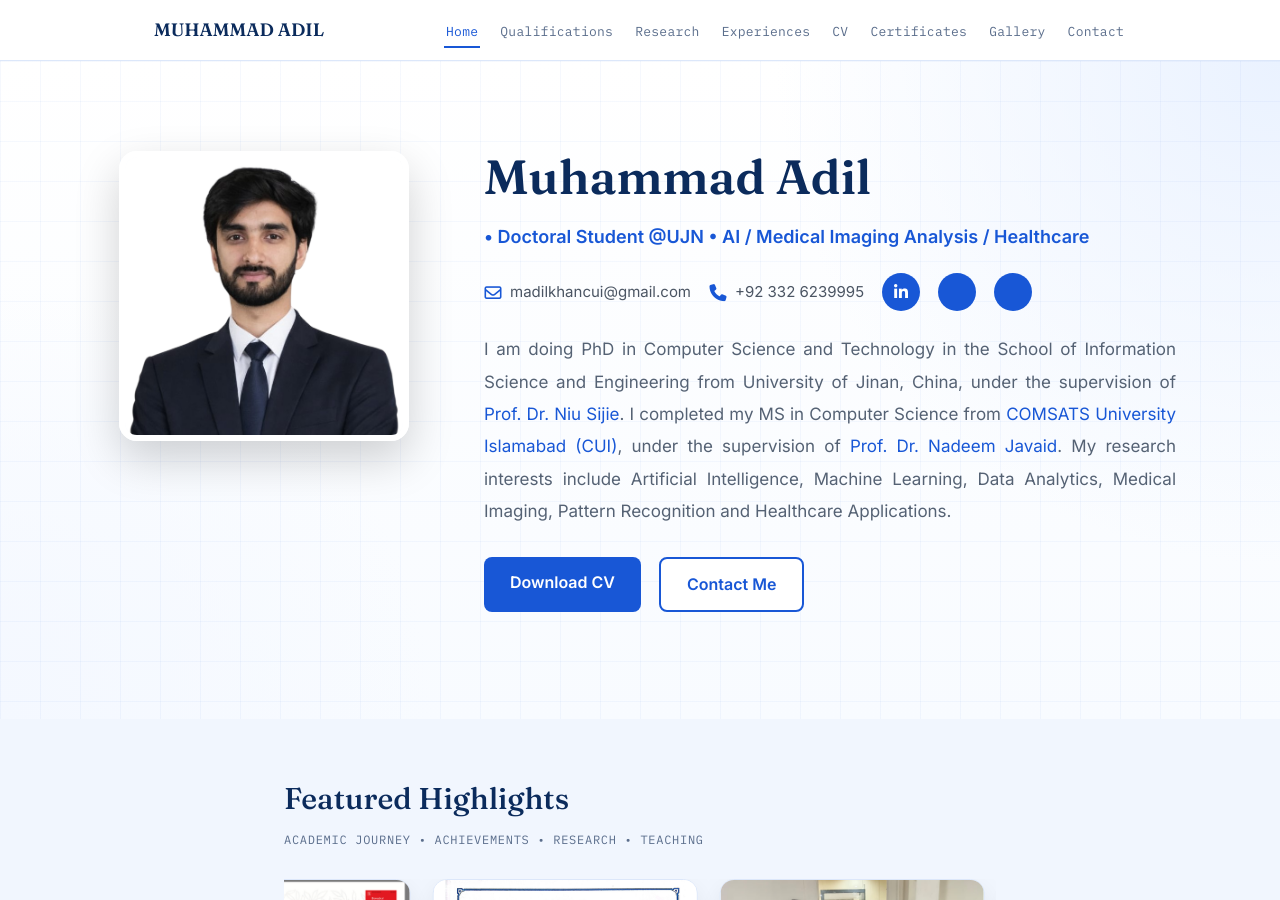
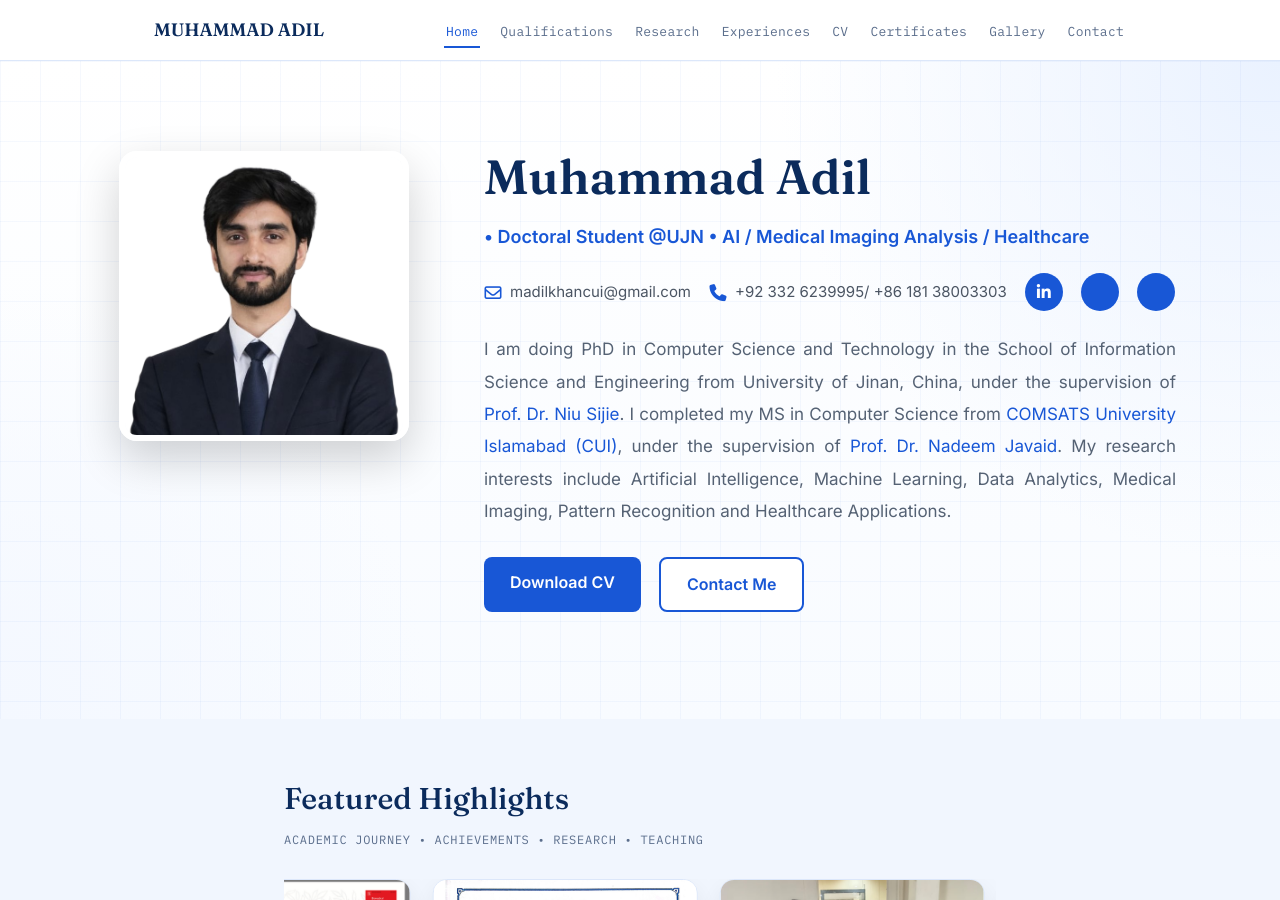
Before and after one commit to m-adilk/m-adilk.github.io, a Jekyll site: the page built from index.html, in a window 1280 px wide and 900 px high. Built offline with Jekyll 4.4.1, drawn with Linux system fonts in a browser that asks for light colours; a style sheet for code colours, icons or effects is not loaded; some of the changed text lies outside the part shown.

Commit message:
Update _data/site.yml (via Pages CMS)

```diff
--- a/_data/site.yml
+++ b/_data/site.yml
@@ -11,7 +11,7 @@ bio: I am doing PhD in Computer Science and Technology in the School of
   Artificial Intelligence, Machine Learning, Data Analytics, Medical Imaging,
   Pattern Recognition and Healthcare Applications.
 email: madilkhancui@gmail.com
-phone: +92 332 6239995
+phone: +92 332 6239995/ +86 181 38003303
 location: Rawalpindi, Pakistan
 linkedin: https://www.linkedin.com/in/muhammadadil1496/
 researchgate: https://www.researchgate.net/profile/Muhammad-Adil-71
```
